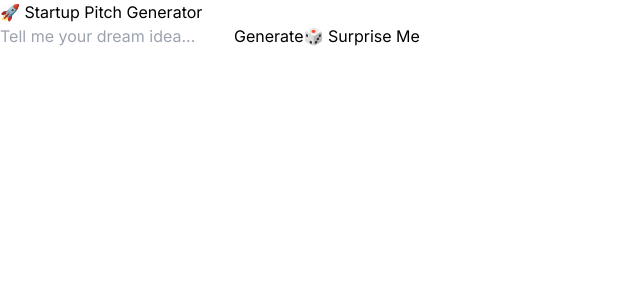
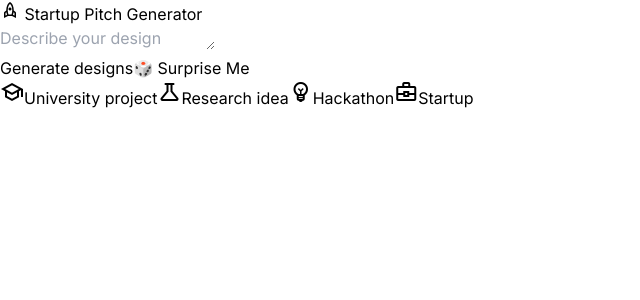
Before and after one commit to Anushdcosta/PitchPilot, a React (Vite) app in the folder frontend/: page / in a window 1280 px wide. Shown: the top 300 px of the page, without its empty margins (0-640 px from the left). Built offline with nearby package versions, Linux system fonts and the light colour scheme.

Commit message:
Update App.tsx

```diff
--- a/frontend/src/App.tsx
+++ b/frontend/src/App.tsx
@@ -10,6 +10,36 @@ export default function App() {
   const [loading, setLoading] = useState(false);
   const [data, setData] = useState<any>(null);
   const [error, setError] = useState("");
+  const [selectedTag, setSelectedTag] = useState<string | null>(null);
+  const TagButton = ({
+      label,
+      icon,
+      value,
+    }: {
+      label: string;
+      icon: string;
+      value: string;
+    }) => {
+      const isSelected = selectedTag === value;
+
+      const handleClick = () => {
+        setSelectedTag((prev) => (prev === value ? null : value));
+      };
+
+      return (
+        <button
+          type="button"
+          onClick={handleClick}
+          className={`flex items-center gap-2 px-4 py-2 rounded-xl border transition
+            ${isSelected ? "bg-blue-600 text-white border-blue-600" : "border-gray-700 hover:bg-[#2a2a2a]"}`}
+        >
+          <span className="material-symbols-outlined">
+            {isSelected ? "check_circle" : icon}
+          </span>
+          {label}
+        </button>
+      );
+    };
 
   const handleSubmit = async (e: React.FormEvent) => {
     e.preventDefault();
@@ -18,10 +48,14 @@ export default function App() {
     setData(null);
 
     try {
+      const combinedKeywords = selectedTag
+        ? `${selectedTag} ${keywords}`.trim()
+        : keywords;
+
       const res = await fetch("http://localhost:3000/generate", {
         method: "POST",
         headers: { "Content-Type": "application/json" },
-        body: JSON.stringify({ keywords }),
+        body: JSON.stringify({ keywords: combinedKeywords }),
       });
 
       const json = await res.json();
@@ -33,6 +67,7 @@ export default function App() {
       setLoading(false);
     }
   };
+
 
   const replaceOtherCard = (sourcePitch: any, remixPitch: any) => {
   setData((prev) => {
@@ -53,10 +88,14 @@ export default function App() {
     setData(null);
 
     try {
+      const combinedKeywords = selectedTag
+        ? `${selectedTag}`.trim()
+        : "";
+
       const res = await fetch("http://localhost:3000/generate", {
         method: "POST",
         headers: { "Content-Type": "application/json" },
-        body: JSON.stringify({ keywords: "" }),
+        body: JSON.stringify({ keywords: combinedKeywords }),
       });
 
       const json = await res.json();
@@ -71,6 +110,7 @@ export default function App() {
 
   return (
     <div className="min-h-screen bg-[#121212] text-white p-6 font-sans flex flex-col items-center">
+      <link rel="stylesheet" href="https://fonts.googleapis.com/css2?family=Material+Symbols+Outlined" />
       <Toaster />
 
       <Routes>
@@ -79,26 +119,32 @@ export default function App() {
           element={
             <>
               <h1 className="text-3xl font-bold mb-6 flex items-center gap-2">
-                🚀 Startup Pitch Generator
+
+                  <span className="material-symbols-outlined text-pink-500" style={{fontSize: "1.25em"}}>rocket</span> Startup Pitch Generator
               </h1>
 
               <form
                 onSubmit={handleSubmit}
-                className="w-full max-w-2xl flex flex-wrap gap-2 justify-center mb-6"
+                className="w-full max-w-2xl flex flex-col gap-2 justify-center mb-6"
               >
-                <input
-                  className="flex-1 min-w-[250px] px-4 py-2 rounded-lg bg-[#2b2b2b] text-white border border-gray-600 placeholder:text-gray-400 focus:outline-none focus:ring-2 focus:ring-purple-600"
-                  value={keywords}
-                  onChange={(e) => setKeywords(e.target.value)}
-                  placeholder="Tell me your dream idea..."
+                <div className="relative border border-gray-700 rounded-xl p-4 bg-[#1e1e1e] ring-1 ring-blue-500">
+                  <textarea
+                    className="w-full bg-transparent text-white placeholder:text-gray-400 focus:outline-none resize-none"
+                    rows={1}
+                    value={keywords} // ✅ This binds the visible value
+                    onChange={(e) => setKeywords(e.target.value)} // ✅ Keeps keywords in sync
+                    placeholder="Describe your design"
                   />
+
+                  <div className="mt-4 flex justify-end items-center gap-2">
                     <button
                       type="submit"
-                  className="bg-purple-600 px-4 py-2 rounded-lg hover:bg-purple-700 transition text-white font-semibold"
+                      className="flex items-center gap-1 bg-purple-600 px-4 py-2 rounded-lg hover:bg-purple-700 transition text-white font-semibold"
                       disabled={loading}
                     >
-                  {loading ? "Loading..." : "Generate"}
+                      {loading ? "Loading..." : "Generate designs"}
                     </button>
+
                     <button
                       type="button"
                       onClick={surpriseMe}
@@ -106,12 +152,22 @@ export default function App() {
                     >
                       🎲 Surprise Me
                     </button>
+                  </div>
+                </div>
+                <div className="mt-3 flex flex-wrap gap-3">
+                  <TagButton label="University project" icon="school" value="This idea should be suitable for a final-year university capstone project in computer science." />
+                  <TagButton label="Research idea" icon="science" value="This idea should be a novel research project that can be explored in academia." />
+                  <TagButton label="Hackathon" icon="emoji_objects" value="This idea should be a creative and original project suitable to build during a 24-hour hackathon." />
+                  <TagButton label="Startup" icon="business_center" value="" />
+                </div>
+
               </form>
+
 
               {error && <p className="text-red-500 text-sm">{error}</p>}
               {loading && <LoadingScreen />}
               {data?.pitches && (
-                <div className="grid grid-cols-1 md:grid-cols-2 gap-6 mt-6 w-full max-w-6xl">
+                <div className="grid grid-cols-1 md:grid-cols-2 gap-6 mt-1 w-full max-w-6xl">
                   {data.pitches.map((pitch, index) => (
                     <ChatCard
                       key={index}
```
Lines whose indentation alone changed are shown as unchanged.
